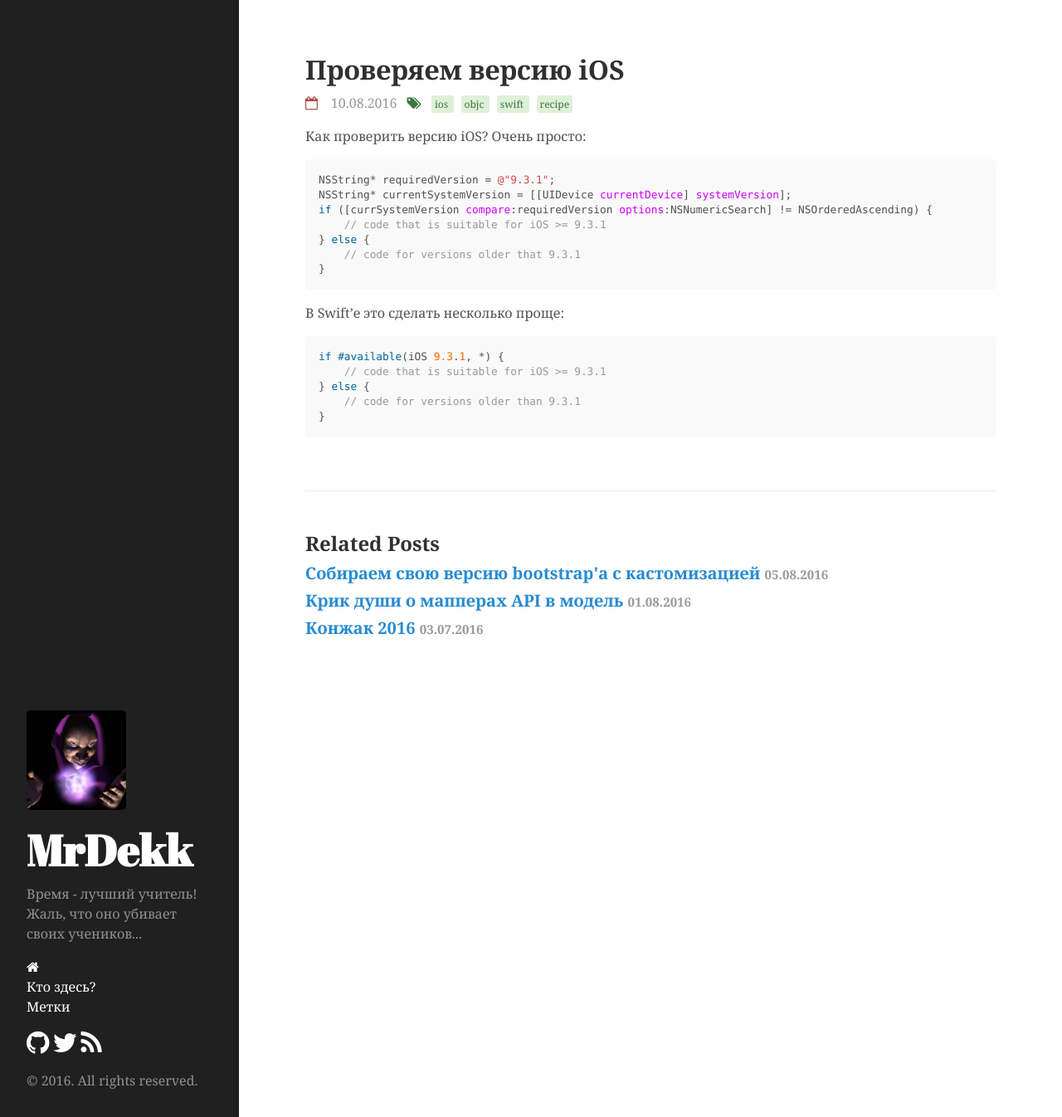
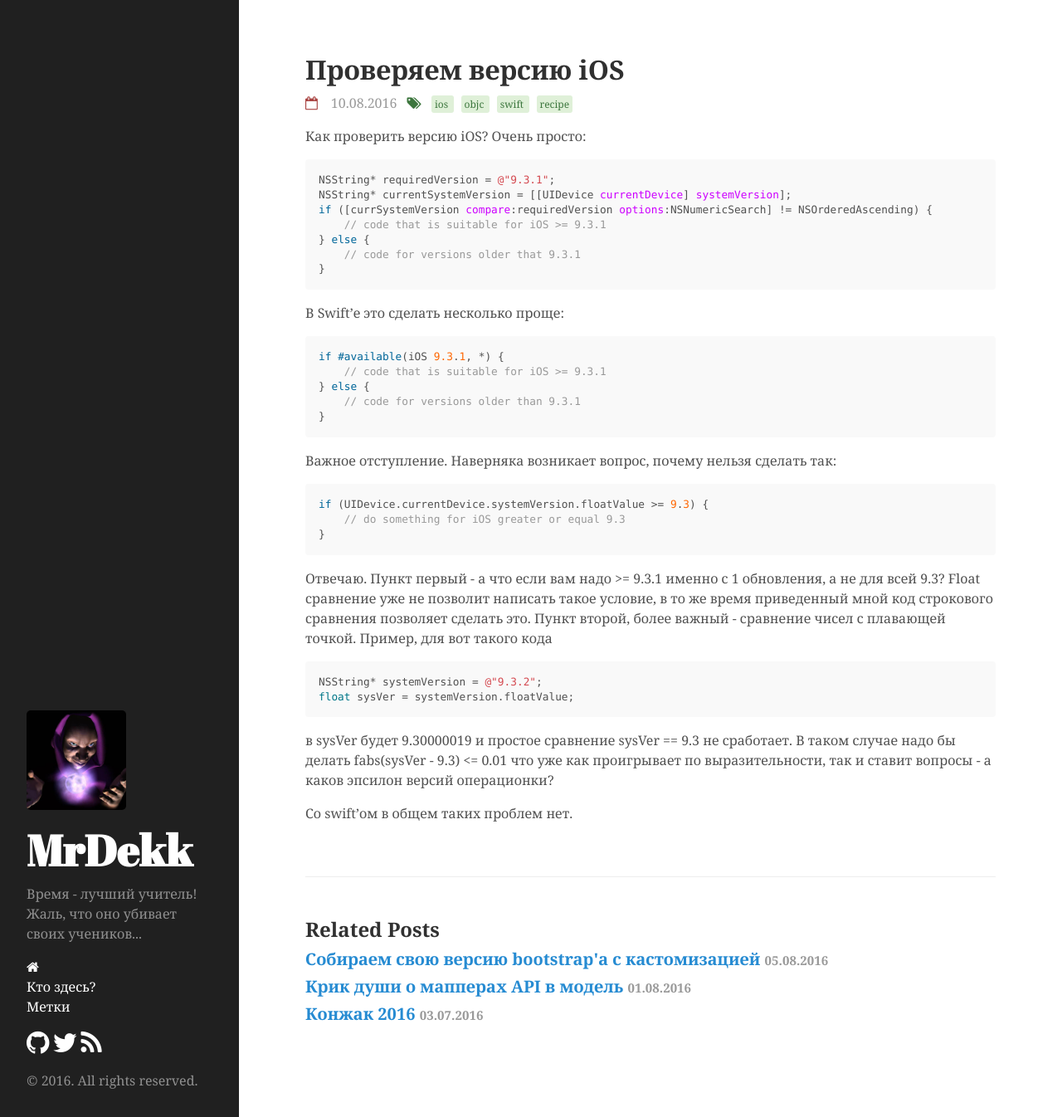
Before and after one commit to mrdekk/mrdekk.github.io, a Jekyll site: the page built from _posts/2016-08-10-objc-check-ios-version.md, in a window 1280 px wide and 1346 px high. Shown: the whole window at 83% size. Built offline with Jekyll 4.4.1, drawn with Linux system fonts in a browser that asks for light colours.

Commit message:
article about iOS version check updated

````diff
--- a/_posts/2016-08-10-objc-check-ios-version.md
+++ b/_posts/2016-08-10-objc-check-ios-version.md
@@ -29,3 +29,22 @@ if #available(iOS 9.3.1, *) {
     // code for versions older than 9.3.1
 }
 ```
+
+Важное отступление. Наверняка возникает вопрос, почему нельзя сделать так:
+
+``` objc
+if (UIDevice.currentDevice.systemVersion.floatValue >= 9.3) {
+    // do something for iOS greater or equal 9.3
+}
+```
+
+Отвечаю. Пункт первый - а что если вам надо >= 9.3.1 именно с 1 обновления, а не для всей 9.3? Float сравнение уже не позволит написать такое условие, в то же время приведенный мной код строкового сравнения позволяет сделать это. Пункт второй, более важный - сравнение чисел с плавающей точкой. Пример, для вот такого кода
+
+``` objc
+NSString* systemVersion = @"9.3.2";
+float sysVer = systemVersion.floatValue;
+```
+
+в sysVer будет 9.30000019 и простое сравнение sysVer == 9.3 не сработает. В таком случае надо бы делать fabs(sysVer - 9.3) <= 0.01 что уже как проигрывает по выразительности, так и ставит вопросы - а каков эпсилон версий операционки?
+
+Со swift'ом в общем таких проблем нет.
````
